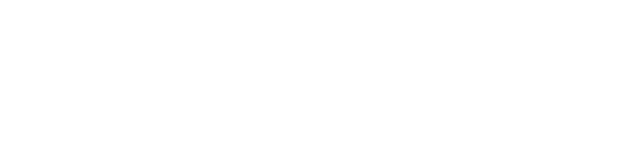
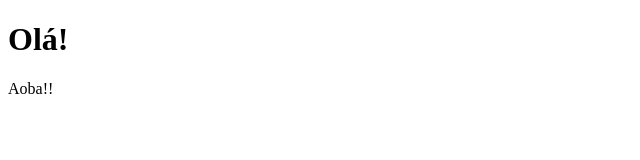
Before and after one commit to jhoocaastro/new-repo, a plain HTML site: page index.html in a window 1280 px wide. Shown: the whole page, without its empty margins (0-640 px from the left). Drawn offline with Linux system fonts and the light colour scheme.

Commit message:
add tag p

```diff
--- a/index.html
+++ b/index.html
@@ -10,5 +10,7 @@
 <body>
 
 </body>
+<h1>Olá!</h1>
+<p>Aoba!!</p>
 
 </html>
```
